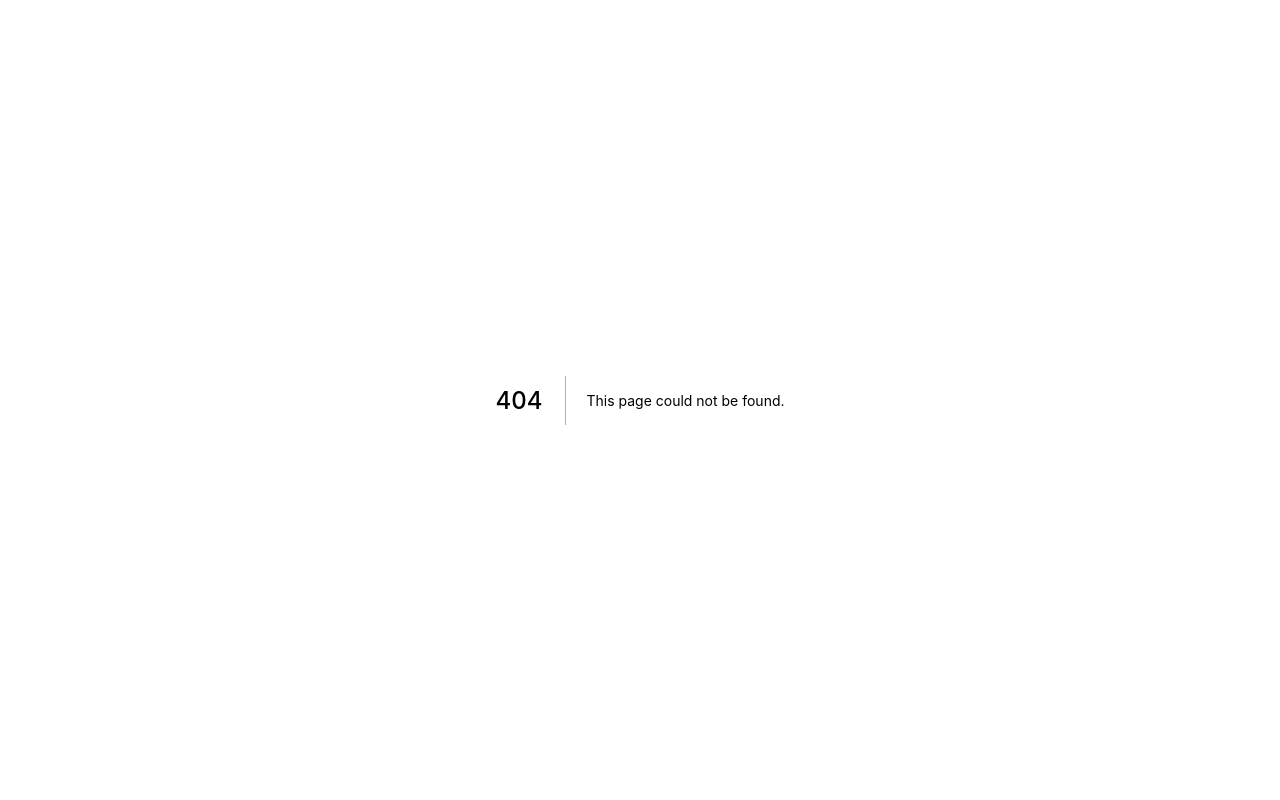
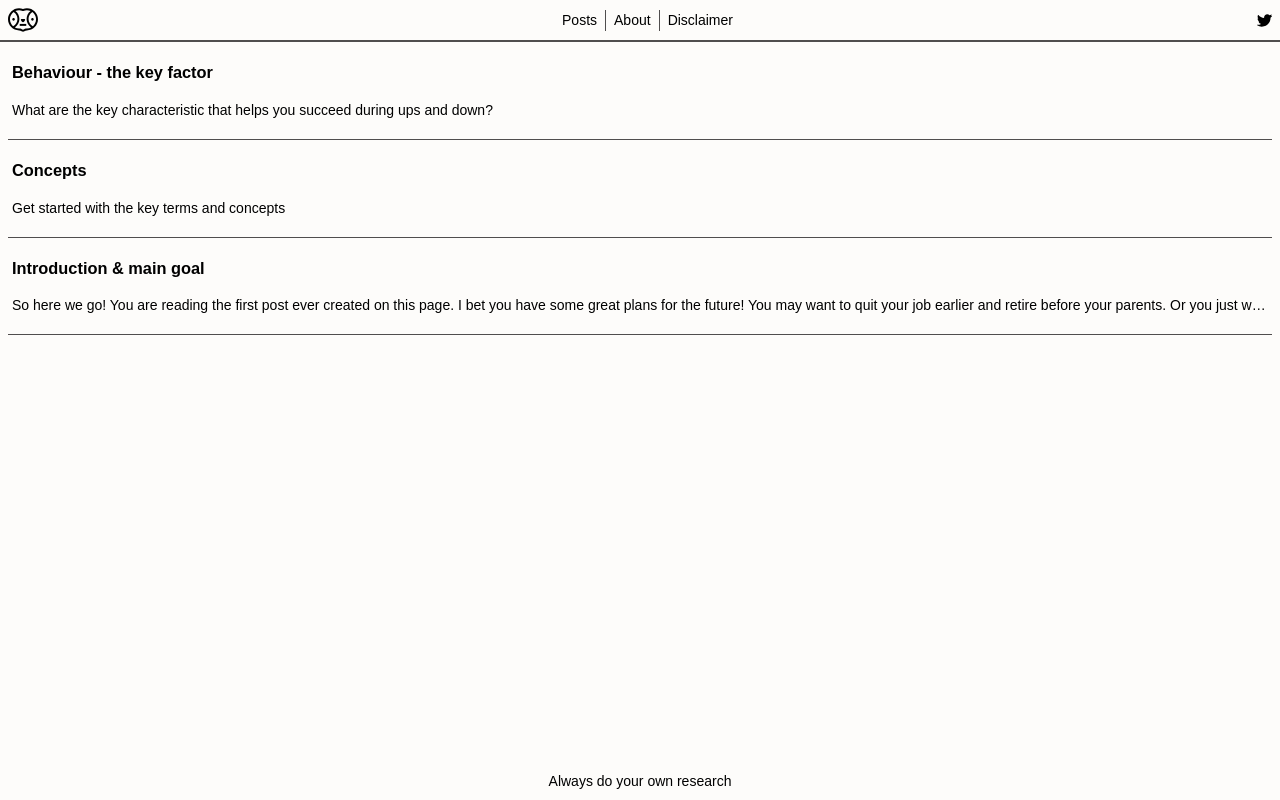
Before and after one commit to vazsonyidl/theboringblog, a Next.js app: page /posts in a window 1280 px wide. Before the commit this address had no page. Built offline with nearby package versions, Linux system fonts and the light colour scheme.

Commit message:
refact(posts): create posts endpoint
Create posts endpoint and move
posts-page component.

```diff
--- /dev/null
+++ b/pages/posts/index.tsx
@@ -0,0 +1,26 @@
+import { getAllPosts } from 'lib/api';
+import PostList from 'components/post/PostList';
+import Header from 'components/header/Header';
+import Footer from 'components/footer/Footer';
+import { navigationElements } from 'constants/navigation.const';
+
+export default function PostsPage({ posts }: any) {
+  return (
+    <>
+      <Header navigationElements={navigationElements} />
+      <main>
+        <PostList posts={posts} />
+      </main>
+      <Footer />
+    </>
+  );
+}
+
+export async function getStaticProps() {
+  const allPosts = getAllPosts();
+  return {
+    props: {
+      posts: allPosts,
+    },
+  };
+}
```
